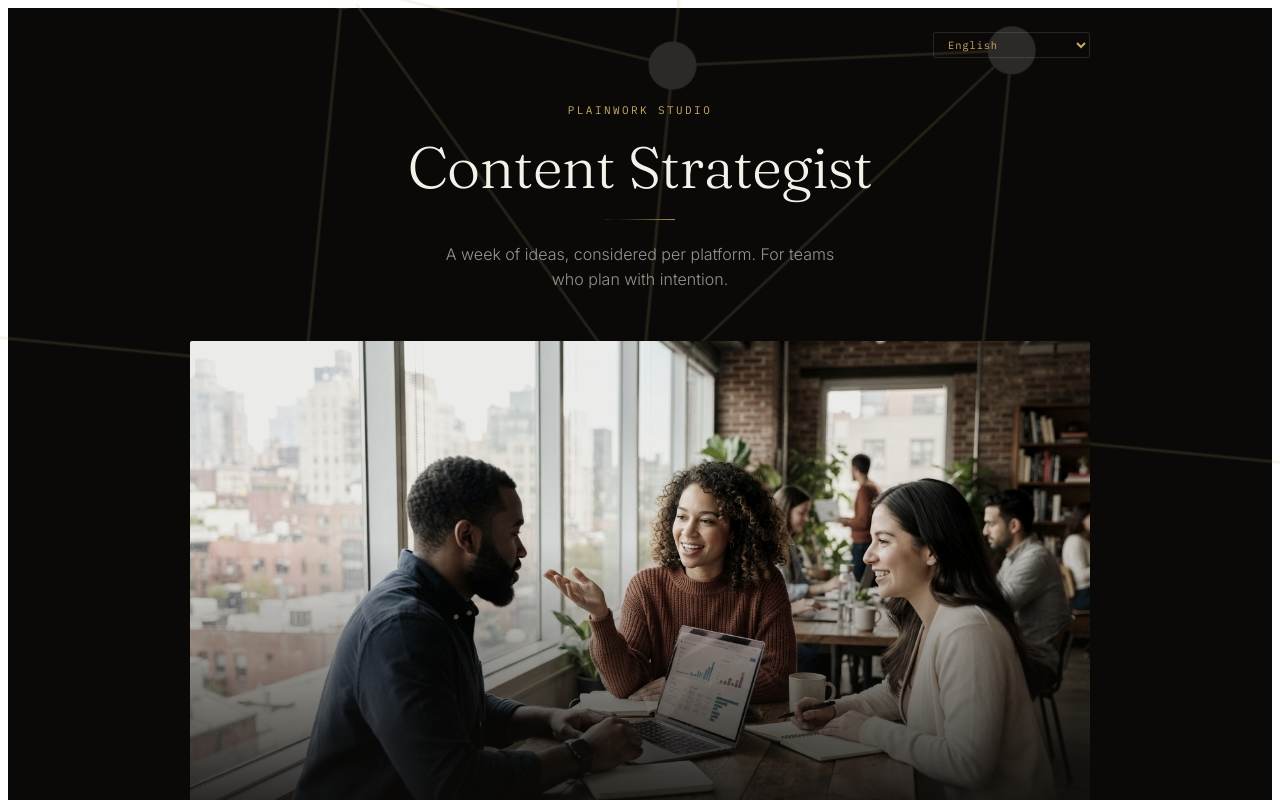
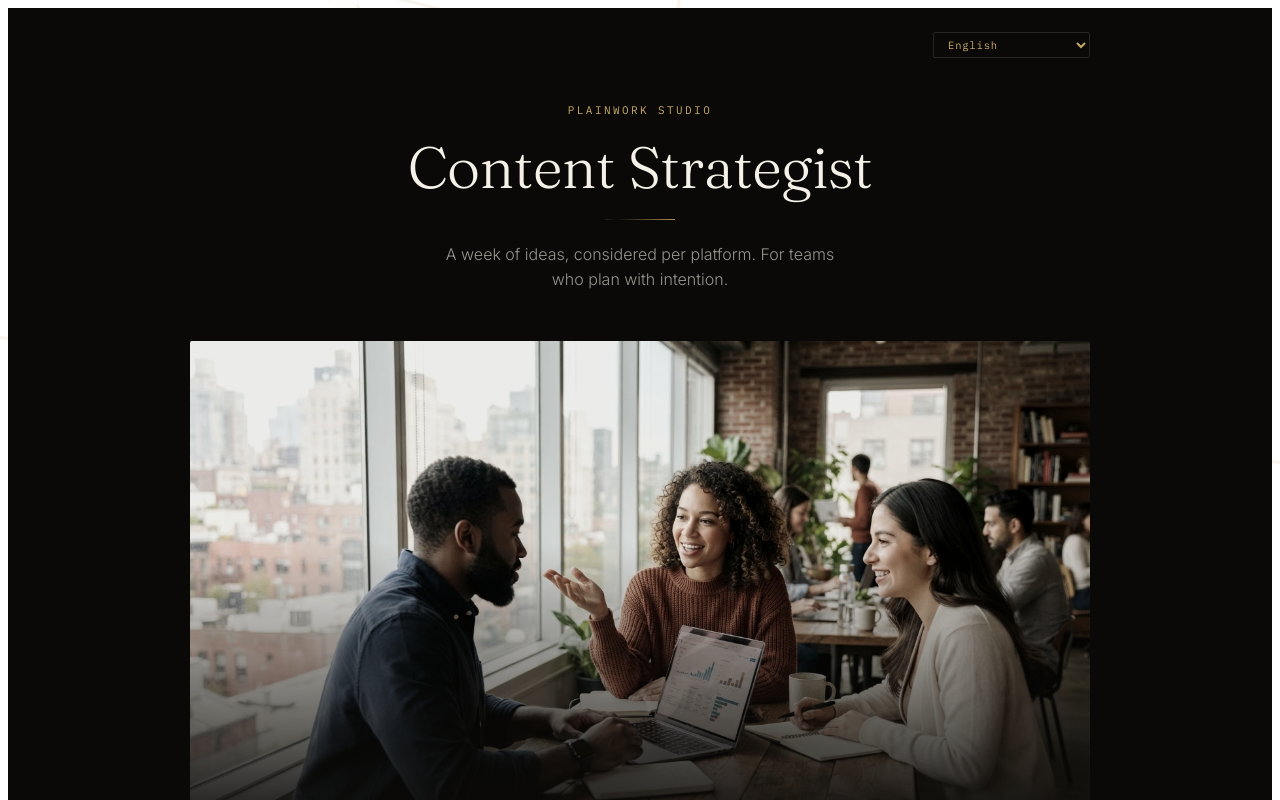
Before and after one commit to kssw117-sudo/Content-Strategist-AI, a React (Vite) app: page / in a window 1280 px wide. Shown: the top 800 px of the page. Built offline with nearby package versions, Linux system fonts and the light colour scheme.

Commit message:
Update App.jsx

```diff
--- a/src/App.jsx
+++ b/src/App.jsx
@@ -234,7 +234,7 @@ Respond ONLY with valid JSON: {"gap": "...", "angle": "...", "ideaExample": "...
       <div
         style={{
           position: 'fixed', top: '50%', left: '50%', width: '150vmax', height: '150vmax',
-          transform: 'translate(-50%, -50%)', pointerEvents: 'none', zIndex: 0,
+          transform: 'translate(-50%, -50%)', pointerEvents: 'none', zIndex: -1,
         }}
       >
         <svg
```
